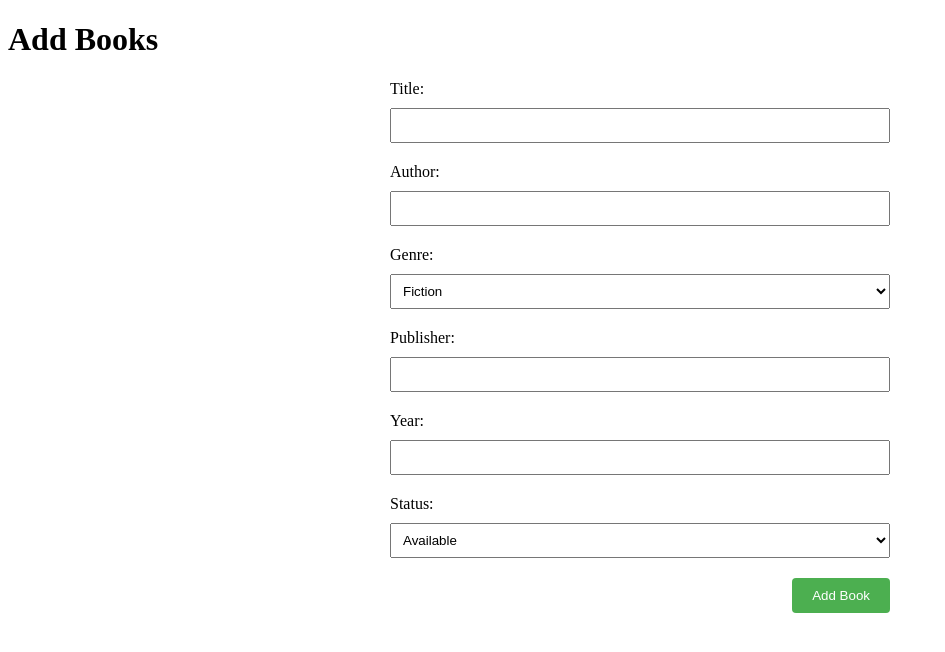
After one commit to ImHimanshuAnand/B9IS123_2324_TMD2, a Flask app: page /books/add in a window 1280 px wide. The commit adds this page. Shown: the top 652 px of the page, without its empty margins (0-945 px from the left). Run offline with Flask 3, Linux system fonts and the light colour scheme.

Commit message:
adding add books page

```diff
--- a/app.py
+++ b/app.py
@@ -93,6 +93,14 @@ def signup():
        return render_template('signup.html', signup_alert=signup_alert)
     else:
        return render_template('signup.html')
+
+@app.route("/books/list",methods=["GET"])
+def book_list():
+  return render_template("book_list.html")
+
+@app.route("/books/add",methods=["GET"])
+def book_add():
+  return render_template("book_add.html")
 
 # Route for user login
 @app.route("/login" ,methods=['GET', 'POST'])
--- a/books_routes.py
+++ b/books_routes.py
@@ -77,8 +77,8 @@ def get_books():
       }
       books_list.append(book_dict)
   # print(books_data,books_list)
-  # return jsonify(data)
-  return render_template("books.html", books=books_list)
+  return jsonify(books_list)
+  # return render_template("book_list.html", books=books_list)
 
 
 @books_bp.route('/books/<int:BookId>',methods=["GET"])
@@ -95,6 +95,7 @@ def get_book_by_id(BookId):
 
 @books_bp.route('/books',methods=["POST"])
 def add_book():
+    print(request.form)
     # data = request.json
     # title = data['title']
     # print(title,author)
--- /dev/null
+++ b/templates/book_add.html
@@ -0,0 +1,108 @@
+<!DOCTYPE html>
+<html lang="en">
+
+<head>
+  <meta charset="UTF-8">
+  <meta name="viewport" content="width=device-width, initial-scale=1.0">
+  <title>Add Books</title>
+  <style>
+    /* Form styles */
+    form {
+      max-width: 500px;
+      margin: 0 auto;
+    }
+
+    label {
+      display: block;
+      margin-bottom: 10px;
+    }
+
+    input[type="text"],
+    input[type="number"],
+    select {
+      width: 100%;
+      padding: 8px;
+      margin-bottom: 20px;
+      box-sizing: border-box;
+    }
+
+    input[type="submit"] {
+      background-color: #4CAF50;
+      color: white;
+      padding: 10px 20px;
+      border: none;
+      border-radius: 4px;
+      cursor: pointer;
+      float: right;
+    }
+
+    input[type="submit"]:hover {
+      background-color: #45a049;
+    }
+  </style>
+</head>
+
+<body>
+  <h1>Add Books</h1>
+  <form onsubmit="">
+    <label for="title">Title:</label>
+    <input type="text" id="title" name="BookTitle">
+
+    <label for="author">Author:</label>
+    <input type="text" id="author" name="BookAuthor">
+
+    <label for="genre">Genre:</label>
+    <select id="genre" name="BookGenre">
+      <option value="fiction">Fiction</option>
+      <option value="non-fiction">Non-Fiction</option>
+      <option value="science-fiction">Science Fiction</option>
+    </select>
+
+    <label for="author">Publisher:</label>
+    <input type="text" id="publisher" name="BookPublisher">
+
+    <label for="author">Year:</label>
+    <input type="number" id="year" name="BookYear">
+
+    <label for="status">Status:</label>
+    <select id="status" name="BookStatus">
+      <option value="available">Available</option>
+      <option value="available">Not Available</option>
+      <option value="available">On Hold</option>
+      <option value="borrowed">Borrowed</option>
+      <option value="reserved">Reserved</option>
+    </select>
+
+    <input type="submit" onclick="sendForm" value="Add Book">
+  </form>
+  <script>
+    function sendForm(e) {
+      console.log(e)
+      // var selectedValue = selectElement.value;
+      // urlencoded formdata
+      // var formData = 'BookTitle=' + encodeURIComponent() + '&BookId=' + encodeURIComponent(bookId);
+      // formdata
+      // var formData = new FormData();
+      // formData.append('BookStatus', selectedValue);
+      // formData.append('BookId', bookId);
+
+      $.ajax({
+        url: '/api/books',
+        type: 'POST',
+        data: formData,
+        // ---for formdata
+        // processData: false,
+        // contentType: false,
+        contentType: 'application/x-www-form-urlencoded', // urlencoded formdata
+        success: function (response) {
+          console.log('Status updated successfully');
+        },
+        error: function (xhr, status, error) {
+          console.error('Error updating status:', error);
+        }
+      });
+    }
+  </script>
+</body>
+
+</html>
```
Also changed, not shown: templates/book_list.html (+34 -1 lines).
